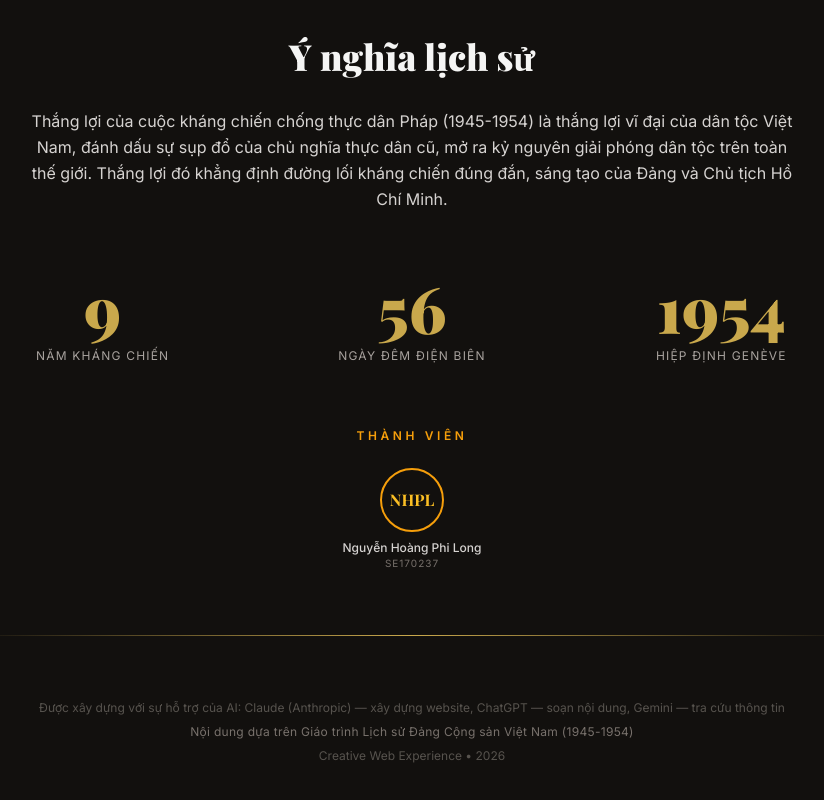
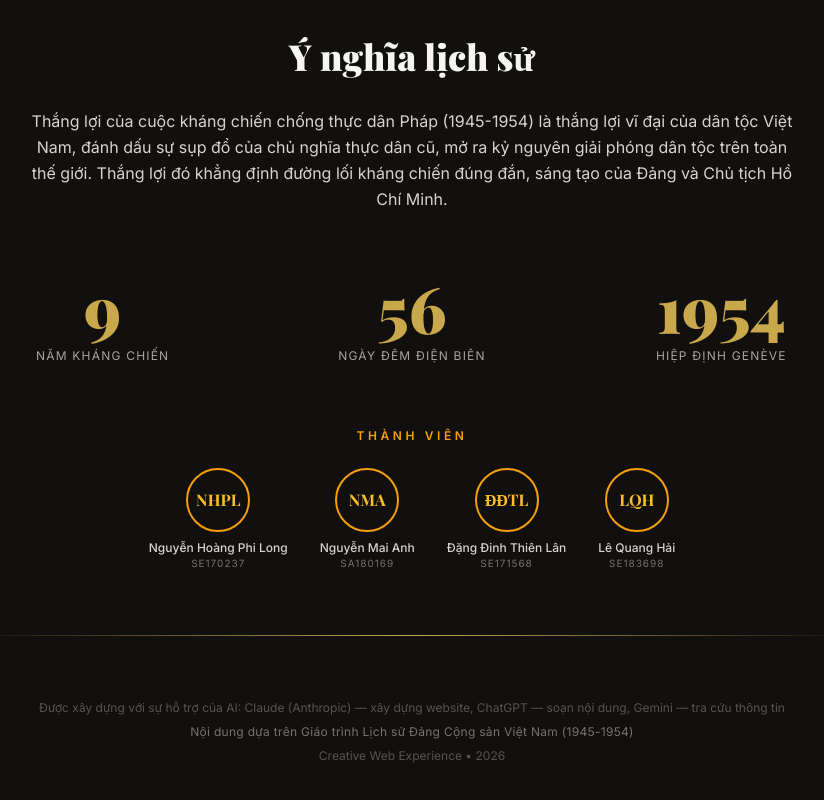
Before and after one commit to Warrior6789/vnr202, a React (Vite) app: page / in a window 1280 px wide. Shown: the part 8815-9615 px from the top of the page, without its empty margins (228-1052 px from the left). Built offline with nearby package versions, Linux system fonts and the light colour scheme; a web font is replaced by a local one.

Commit message:
Add team members Nguyen Mai Anh, Dang Dinh Thien Lan, Le Quang Hai

```diff
--- a/src/components/Footer.tsx
+++ b/src/components/Footer.tsx
@@ -15,6 +15,9 @@ function StatNumber({ target, label, suffix = '' }: { target: number; label: str
 
 const teamMembers = [
   { initials: 'NHPL', name: 'Nguyễn Hoàng Phi Long', studentId: 'SE170237' },
+  { initials: 'NMA', name: 'Nguyễn Mai Anh', studentId: 'SA180169' },
+  { initials: 'ĐĐTL', name: 'Đặng Đinh Thiên Lân', studentId: 'SE171568' },
+  { initials: 'LQH', name: 'Lê Quang Hải', studentId: 'SE183698' },
 ]
 
 export default function Footer() {
```
